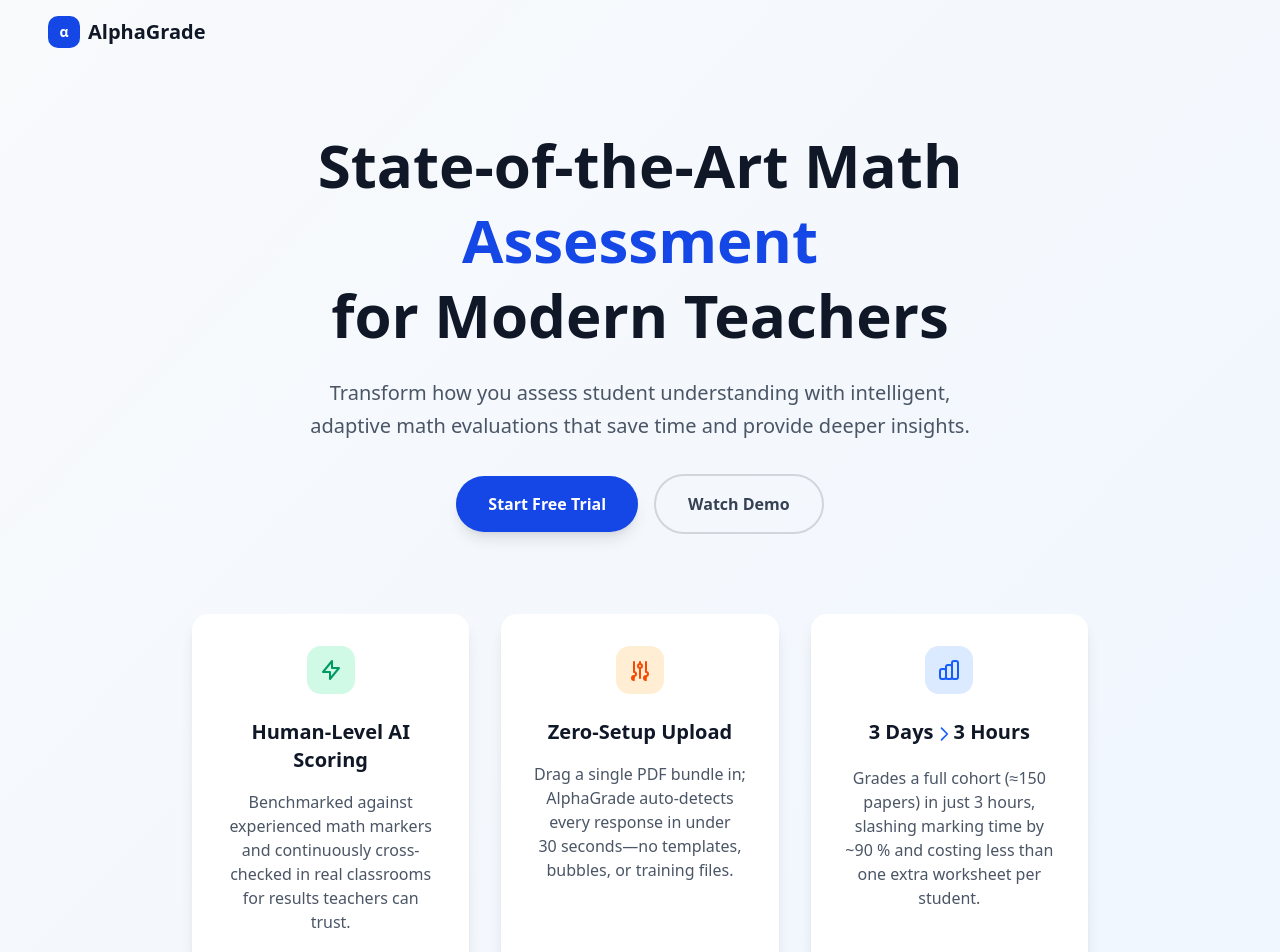
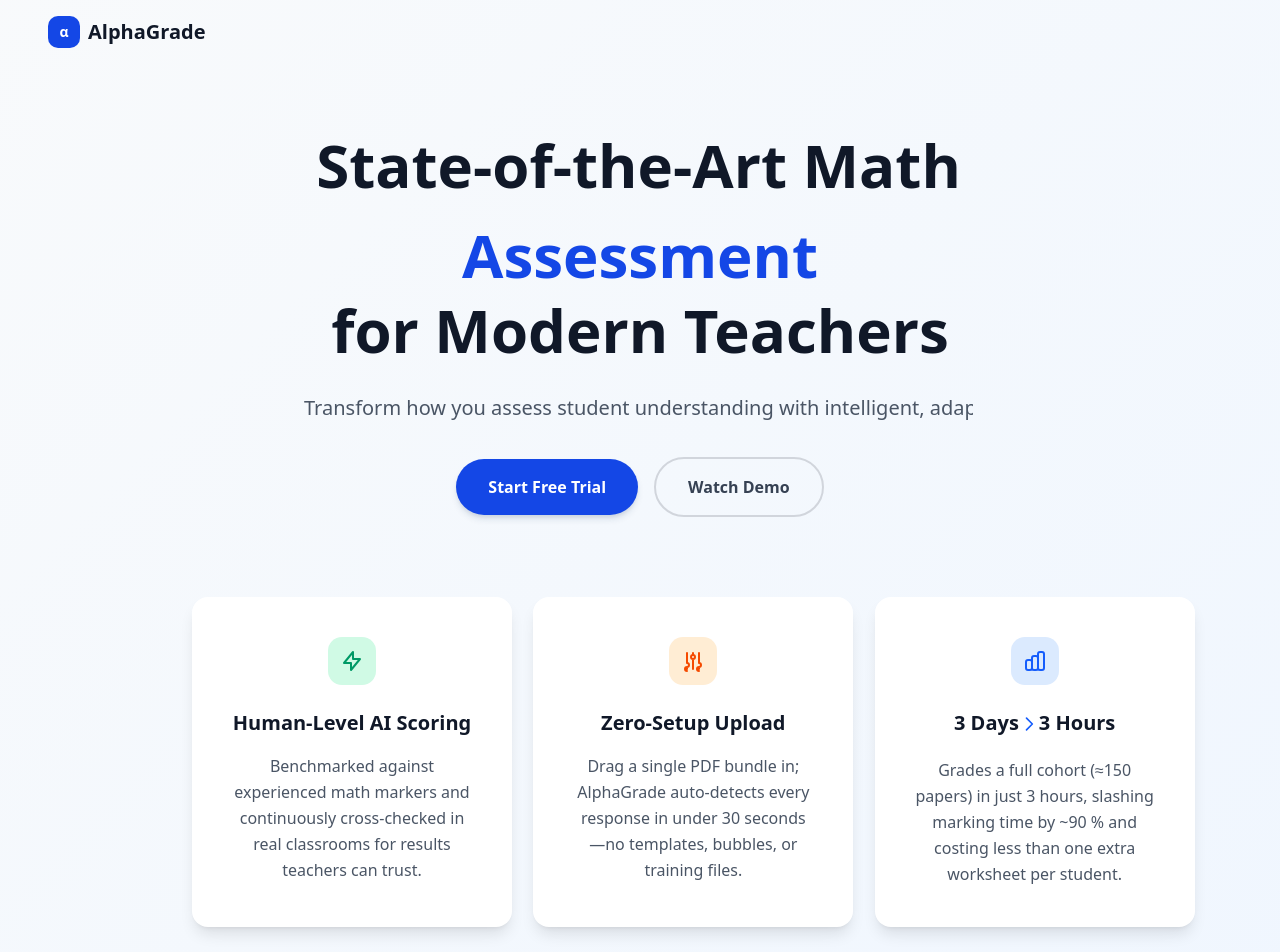
Before and after one commit to pranjalanimesh/alphagrade, a Next.js app: page / in a window 1280 px wide. Shown: the top 952 px of the page. Built offline with nearby package versions, Linux system fonts and the light colour scheme.

Commit message:
frontend changes

```diff
--- a/src/app/page.js
+++ b/src/app/page.js
@@ -10,25 +10,29 @@
             <main className="px-6 py-16 sm:px-8 lg:px-12">
                 <div className="max-w-7xl mx-auto">
                     <div className="text-center max-w-4xl mx-auto">
-                        <h1 className="text-4xl sm:text-5xl lg:text-6xl font-bold text-gray-900 leading-tight mb-6">
-                            State-of-the-Art Math
-                            <span className="text-blue-700"> Assessment</span>
+                        <h1 className="text-4xl sm:text-5xl lg:text-6xl font-bold text-gray-900 leading-tight mb-6 animate-fade-in-scale opacity-0"
+                            style={{animationDelay: '0.3s', animationFillMode: 'forwards'}}>
+                            <span className="animate-typewriter inline-block max-w-fit text-center">State-of-the-Art Math</span>
+
+                            <div className="text-blue-700 animate-slide-in-right inline-block" style={{animationDelay: '1.5s', animationFillMode: 'forwards', opacity: '0'}}> Assessment</div>
                             <br />
-                            for Modern Teachers
+                            <span className="animate-fade-in-up inline-block opacity-0" style={{animationDelay: '2.2s', animationFillMode: 'forwards'}}>for Modern Teachers</span>
                         </h1>
 
-                        <p className="text-xl text-gray-600 mb-8 leading-relaxed max-w-2xl mx-auto">
+                        <p className="text-xl text-gray-600 mb-8 leading-relaxed max-w-2xl mx-auto animate-fade-in-up opacity-0 animate-typewriter"
+                           style={{animationDelay: '2.8s', animationFillMode: 'forwards'}}>
                             Transform how you assess student understanding with
                             intelligent, adaptive math evaluations that save
                             time and provide deeper insights.
                         </p>
 
-                        <div className="flex flex-col sm:flex-row gap-4 justify-center items-center mb-16">
+                        <div className="flex flex-col sm:flex-row gap-4 justify-center items-center mb-16 animate-fade-in-up opacity-0"
+                             style={{animationDelay: '3.2s', animationFillMode: 'forwards'}}>
                             <a
                                 href="/upload"
                                 className="text-blue-700 hover:underline font-semibold mt-4 sm:mt-0"
                             >
-                                <button className="bg-blue-700 hover:bg-blue-800 text-white font-semibold px-8 py-4 rounded-full transition-all duration-200 transform hover:scale-105 shadow-lg">
+                                <button className="bg-blue-700 hover:bg-blue-800 text-white font-semibold px-8 py-4 rounded-full transition-all duration-200 transform hover:scale-105 shadow-lg animate-pulse-button">
                                     Start Free Trial
                                 </button>
                             </a>
@@ -39,11 +43,12 @@
 
                         {/* Feature Cards */}
                         <div
-                            className="grid md:grid-cols-3 gap-8 mt-20"
+                            className="grid md:grid-cols-3 gap-6 lg:gap-32 mt-20 mx-auto"
                             id="features"
                         >
                             {/* Card 1 */}
-                            <div className="bg-white rounded-2xl p-8 shadow-lg hover:shadow-xl transition-shadow duration-300">
+                            <div className="bg-white rounded-2xl p-8 lg:p-10 shadow-lg hover:shadow-xl transition-all duration-500 transform animate-fade-in-up opacity-0 w-xs"
+                                 style={{animationDelay: '3.6s', animationFillMode: 'forwards'}}>
                                 <div className="w-12 h-12 bg-emerald-100 rounded-xl flex items-center justify-center mb-6 mx-auto">
                                     <svg
                                         className="w-6 h-6 text-emerald-600"
@@ -62,7 +67,7 @@
                                 <h3 className="text-xl font-bold text-gray-900 mb-4 text-center">
                                     Human-Level AI Scoring
                                 </h3>
-                                <p className="text-gray-600 text-center">
+                                <p className="text-gray-600 text-center leading-relaxed">
                                     Benchmarked against experienced math markers
                                     and continuously cross-checked in real
                                     classrooms for results teachers can trust.
@@ -70,7 +75,8 @@
                             </div>
 
                             {/* Card 2 */}
-                            <div className="bg-white rounded-2xl p-8 shadow-lg hover:shadow-xl transition-shadow duration-300">
+                            <div className="bg-white rounded-2xl p-8 lg:p-10 shadow-lg hover:shadow-xl transition-all duration-500 transform animate-fade-in-up opacity-0 w-xs"
+                                 style={{animationDelay: '3.8s', animationFillMode: 'forwards'}}>
                                 <div className="w-12 h-12 bg-orange-100 rounded-xl flex items-center justify-center mb-6 mx-auto">
                                     <svg
                                         className="w-6 h-6 text-orange-600"
@@ -89,7 +95,7 @@
                                 <h3 className="text-xl font-bold text-gray-900 mb-4 text-center">
                                     Zero-Setup Upload
                                 </h3>
-                                <p className="text-gray-600 text-center">
+                                <p className="text-gray-600 text-center leading-relaxed">
                                     Drag a single PDF bundle in; AlphaGrade
                                     auto-detects every response in under
                                     30&nbsp;seconds—no templates, bubbles, or
@@ -98,7 +104,8 @@
                             </div>
 
                             {/* Card 3 */}
-                            <div className="bg-white rounded-2xl p-8 shadow-lg hover:shadow-xl transition-shadow duration-300">
+                            <div className="bg-white rounded-2xl p-8 lg:p-10 shadow-lg hover:shadow-xl transition-all duration-500 transform animate-fade-in-up opacity-0 w-xs"
+                                 style={{animationDelay: '4.0s', animationFillMode: 'forwards'}}>
                                 <div className="w-12 h-12 bg-blue-100 rounded-xl flex items-center justify-center mb-6 mx-auto">
                                     <svg
                                         className="w-6 h-6 text-blue-600"
@@ -134,7 +141,7 @@
                                     </span>
                                     3 Hours
                                 </h3>
-                                <p className="text-gray-600 text-center">
+                                <p className="text-gray-600 text-center leading-relaxed">
                                     Grades a full cohort (≈150 papers) in just
                                     3&nbsp;hours, slashing marking time by
                                     ~90&nbsp;% and costing less than one extra
@@ -189,6 +196,94 @@
                     </div>
                 </div>
             </footer>
+
+            {/* Custom CSS for animations */}
+            <style>{`
+                @keyframes fade-in-up {
+                    from {
+                        opacity: 0;
+                        transform: translateY(30px);
+                    }
+                    to {
+                        opacity: 1;
+                        transform: translateY(0);
+                    }
+                }
+
+                @keyframes fade-in-scale {
+                    from {
+                        opacity: 0;
+                        transform: scale(0.95) translateY(20px);
+                    }
+                    to {
+                        opacity: 1;
+                        transform: scale(1) translateY(0);
+                    }
+                }
+
+                @keyframes typewriter {
+                    0% {
+                        width: 0;
+                        opacity: 1;
+                    }
+                    50% {
+                        opacity: 1;
+                    }
+                    100% {
+                        width: 100%;
+                        opacity: 1;
+                    }
+                }
+
+                @keyframes slide-in-right {
+                    from {
+                        transform: translateX(50px);
+                        opacity: 0;
+                    }
+                    to {
+                        transform: translateX(0);
+                        opacity: 1;
+                    }
+                }
+
+                @keyframes pulse-button {
+                    0%, 100% {
+                        box-shadow: 0 4px 6px -1px rgba(0, 0, 0, 0.1), 0 2px 4px -1px rgba(0, 0, 0, 0.06);
+                    }
+                    50% {
+                        box-shadow: 0 10px 15px -3px rgba(59, 130, 246, 0.4), 0 4px 6px -2px rgba(59, 130, 246, 0.25);
+                    }
+                }
+
+                @keyframes blink-cursor {
+                    to {
+                        border-right-color: transparent;
+                    }
+                }
+
+                .animate-fade-in-up {
+                    animation: fade-in-up 1.5s ease-out;
+                }
+
+                .animate-fade-in-scale {
+                    animation: fade-in-scale 1.2s ease-out;
+                }
+
+                .animate-typewriter {
+                    overflow: hidden;
+                    white-space: nowrap;
+                    border-right: 3px solid #1d4ed8;
+                    animation: typewriter 1.2s steps(20) forwards, blink-cursor 0.7s steps(1) 1.2s 1 forwards;
+                }
+
+                .animate-slide-in-right {
+                    animation: slide-in-right 0.8s ease-out;
+                }
+
+                .animate-pulse-button {
+                    animation: pulse-button 3s ease-in-out infinite;
+                }
+            `}</style>
         </div>
     );
 }
```
